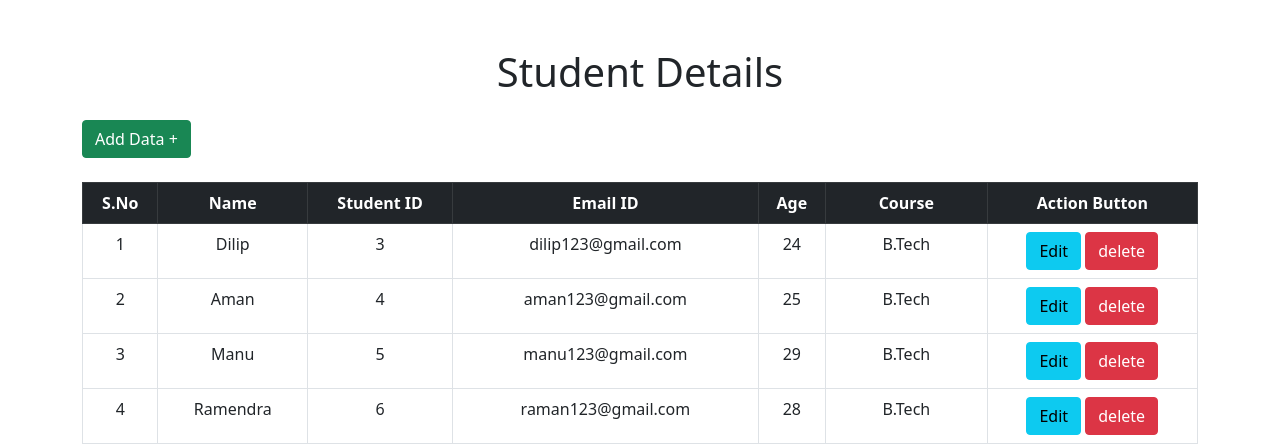
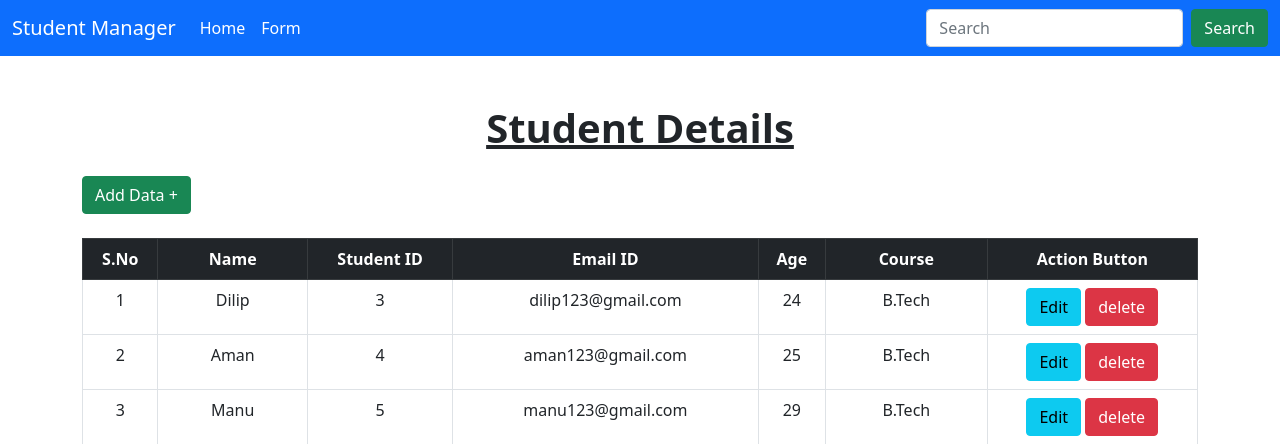
Before and after one commit to Dilip22682/student-management-system, a Django app: page / in a window 1280 px wide. Shown: the top 444 px of the page. Run offline with Django 5.2, Linux system fonts and the light colour scheme; data comes from the database, SQL or seed files in the repository; both versions use the stored data as it was after the commit.

Commit message:
update search bar

```diff
--- a/stuapp/views.py
+++ b/stuapp/views.py
@@ -4,6 +4,7 @@ from .form import Stuform
 from django.http import HttpResponse
 from django.shortcuts import get_object_or_404
 from django.contrib import messages
+from django.db.models import Q
 
 
 # Create your views here.
@@ -56,3 +57,22 @@ def deleteStu(request,id):
     stuid=student_details.objects.get(id=id)
     stuid.delete()
     return redirect('list')
+
+def searchdata(request):
+    if request.method=="POST":
+        query=request.POST.get('q')
+        print("query:",query)
+        if query:
+            students = student_details.objects.filter(
+                Q(name__icontains=query) |
+                Q(emailId__icontains=query) |
+                Q(age__icontains=query) |
+                Q(course__icontains=query)
+            )
+            print("student:",students)
+        else:
+            students = student_details.objects.all()
+
+    return render(request, 'searchdata.html', {
+        'students': students
+    })
--- a/studentdata/settings.py
+++ b/studentdata/settings.py
@@ -26,10 +26,10 @@ SECRET_KEY = os.environ.get('SECRET_KEY')
 SECRET_KEY = 'django-insecure-n(gv3bp62*9zytijr&crh($^yeie!wc*f3lt(y5bl*4cg80(w!'
 
 # SECURITY WARNING: don't run with debug turned on in production!
-DEBUG = False
+DEBUG = True
 
-# ALLOWED_HOSTS = ['*']
-ALLOWED_HOSTS = ['.onrender.com']
+ALLOWED_HOSTS = []
+# ALLOWED_HOSTS = ['.onrender.com']
 
 # Application definition
 
--- a/studentdata/urls.py
+++ b/studentdata/urls.py
@@ -24,4 +24,5 @@ urlpatterns = [
     path('form/',views.stdentcreate,name='form'),
     path('update/<int:id>/',views.updateStu,name='updatedata'),
     path('delete/<int:id>/',views.deleteStu,name='deletedata'),
+    path('search/',views.searchdata,name='searchdata'),
 ]
--- /dev/null
+++ b/templates/base.html
@@ -0,0 +1,44 @@
+<!DOCTYPE html>
+<html lang="en">
+<head>
+    <meta charset="UTF-8">
+    <meta name="viewport" content="width=device-width, initial-scale=1.0">
+    <title>Data List</title>
+     <link href="https://cdn.jsdelivr.net/npm/bootstrap@5.0.2/dist/css/bootstrap.min.css" rel="stylesheet">
+    <link href="https://cdn.jsdelivr.net/npm/bootstrap@5.0.2/dist/css/bootstrap.min.css" rel="stylesheet" integrity="sha384-EVSTQN3/azprG1Anm3QDgpJLIm9Nao0Yz1ztcQTwFspd3yD65VohhpuuCOmLASjC" crossorigin="anonymous">
+    <script src="https://cdn.jsdelivr.net/npm/bootstrap@5.0.2/dist/js/bootstrap.bundle.min.js" integrity="sha384-MrcW6ZMFYlzcLA8Nl+NtUVF0sA7MsXsP1UyJoMp4YLEuNSfAP+JcXn/tWtIaxVXM" crossorigin="anonymous"></script>
+</head>
+<body>
+    <nav class="navbar navbar-expand-lg navbar-dark bg-primary sticky-top">
+  <div class="container-fluid">
+    <button class="navbar-toggler" type="button" data-bs-toggle="collapse" data-bs-target="#navbarTogglerDemo01" aria-controls="navbarTogglerDemo01" aria-expanded="false" aria-label="Toggle navigation">
+      <span class="navbar-toggler-icon"></span>
+    </button>
+    <div class="collapse navbar-collapse" id="navbarTogglerDemo01">
+      <a class="navbar-brand" href="{% url 'list' %}">Student Manager</a>
+      <ul class="navbar-nav me-auto mb-2 mb-lg-0">
+        <li class="nav-item">
+          <a class="nav-link active" aria-current="page" href="{% url 'list' %}">Home</a>
+        </li>
+        <li class="nav-item">
+          <a class="nav-link active" aria-current="page" href="{% url 'form' %}">Form</a>
+        </li>
+      </ul>
+      <form class="d-flex" action="{% url 'searchdata' %}" method="post">
+    {% csrf_token %}
+    <input class="form-control me-2"
+           type="search"
+           name="q"
+           placeholder="Search"
+           aria-label="Search">
+    <button class="btn btn-success" type="submit">Search</button>
+</form>
+    </div>
+  </div>
+</nav>
+{% block content %}
+
+{% endblock %}
+
+</body>
+</html>
--- a/templates/index.html
+++ b/templates/index.html
@@ -1,15 +1,18 @@
 <!DOCTYPE html>
+{% extends 'base.html' %}
 <html lang="en">
 <head>
     <meta charset="UTF-8">
     <meta name="viewport" content="width=device-width, initial-scale=1.0">
     <title>Student Data</title>
     <link href="https://cdn.jsdelivr.net/npm/bootstrap@5.0.2/dist/css/bootstrap.min.css" rel="stylesheet">
+    <link href="https://cdn.jsdelivr.net/npm/bootstrap@5.0.2/dist/css/bootstrap.min.css" rel="stylesheet" integrity="sha384-EVSTQN3/azprG1Anm3QDgpJLIm9Nao0Yz1ztcQTwFspd3yD65VohhpuuCOmLASjC" crossorigin="anonymous">
+    <script src="https://cdn.jsdelivr.net/npm/bootstrap@5.0.2/dist/js/bootstrap.bundle.min.js" integrity="sha384-MrcW6ZMFYlzcLA8Nl+NtUVF0sA7MsXsP1UyJoMp4YLEuNSfAP+JcXn/tWtIaxVXM" crossorigin="anonymous"></script>
 </head>
 <body>
-
+{% block content %}
 <div class="container mt-5">
-    <h1 class="text-center mb-4">Student Details</h1>
+    <h1 class="text-center mb-4"><b><u>Student Details</u></b></h1>
 
     <div class="row">
         <div class="col-md-12">
@@ -63,6 +66,7 @@
         </div>
     </div>
 </div>
+{% endblock %}
 
 </body>
 </html>
```
Also changed, not shown: templates/searchdata.html (added, +60 -0 lines), db.sqlite3.
